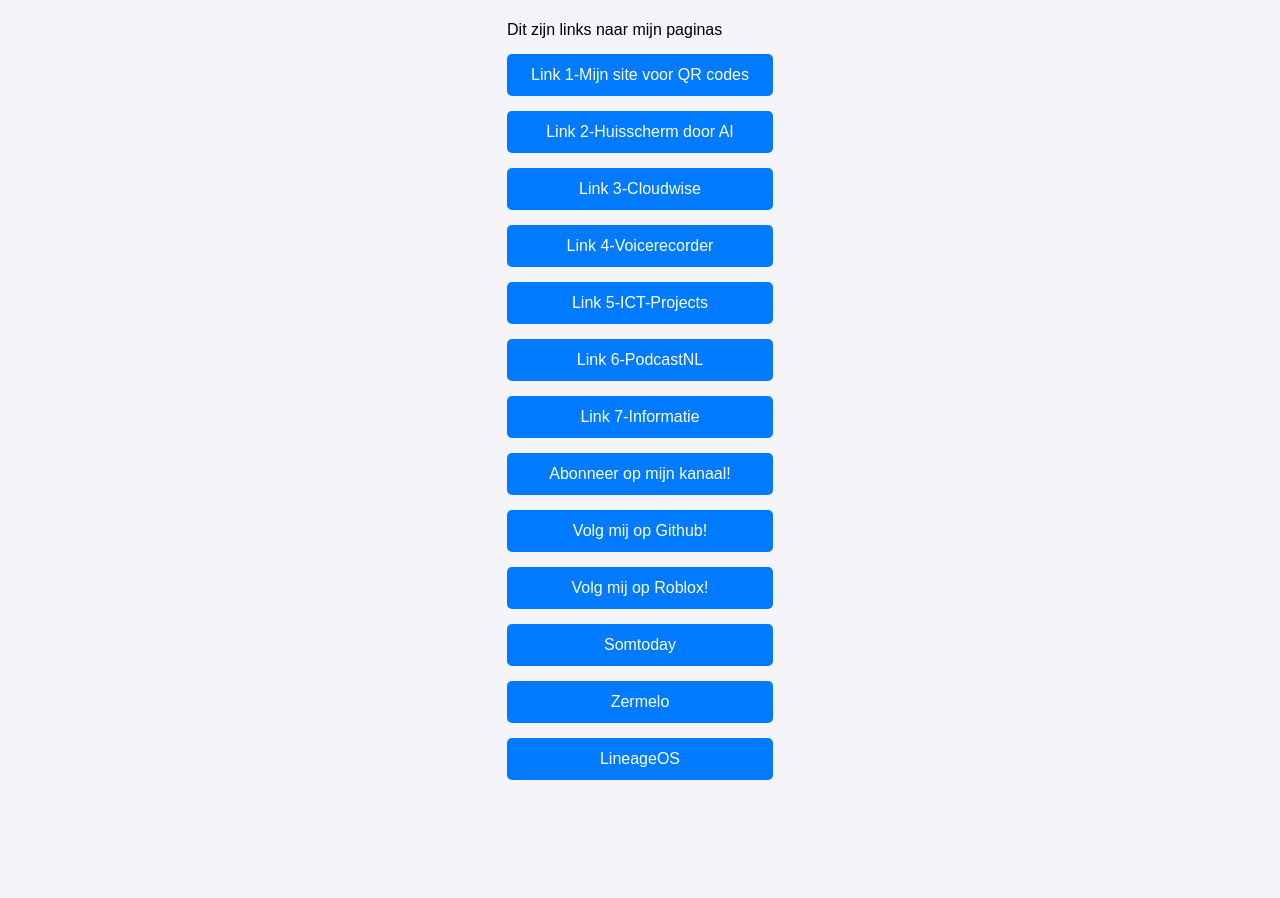
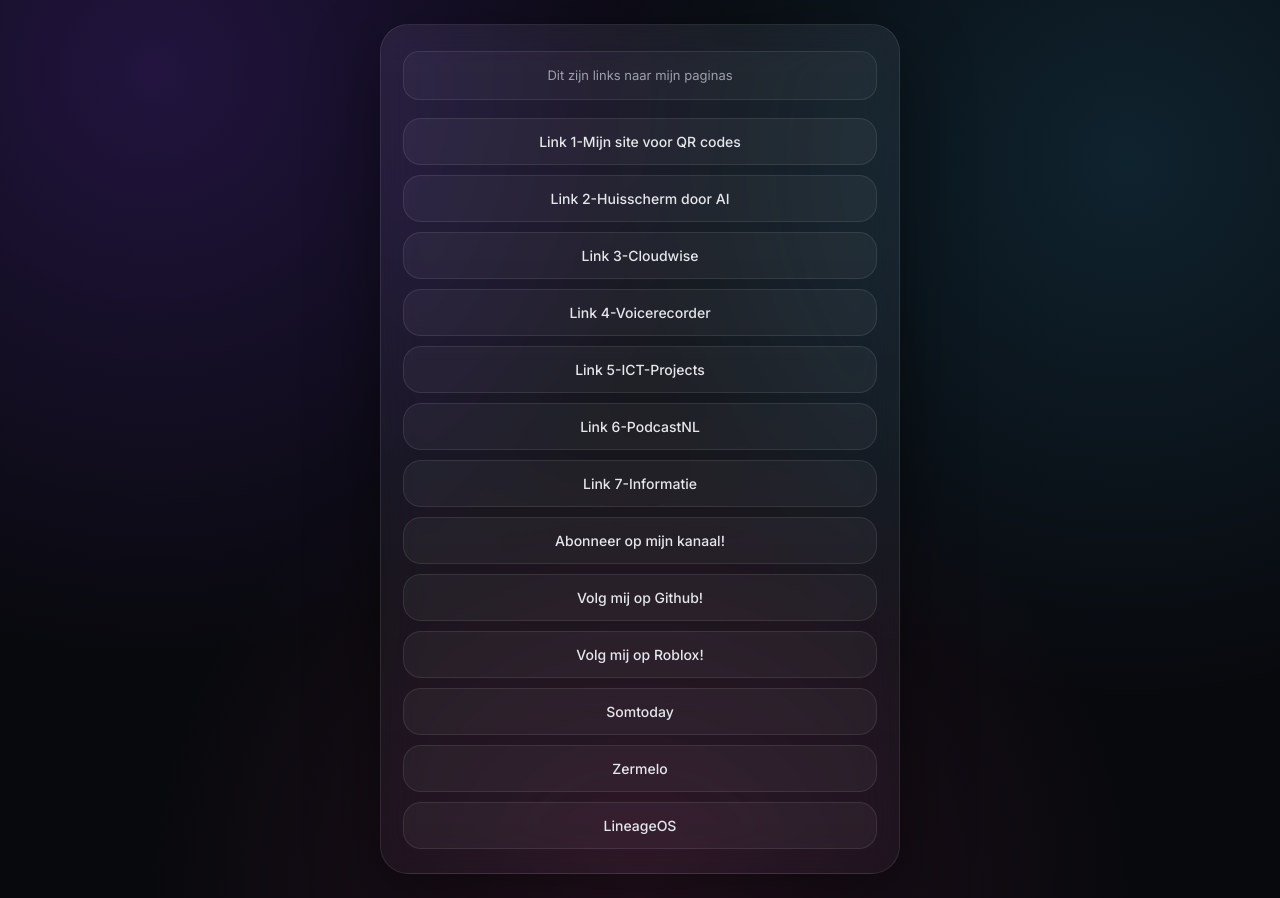
Before and after one commit to quintenmuskens-png/quintenmuskens-png.github.io, a plain HTML site: page index.html in a window 1280 px wide. Before the commit the page ends 800 px from the top, so only its background shows below. Drawn offline with Linux system fonts and the light colour scheme.

Commit message:
Refactor HTML and CSS for improved styling

```diff
--- a/index.html
+++ b/index.html
@@ -6,41 +6,116 @@
     <meta name="viewport" content="width=device-width, initial-scale=1.0">
     <link rel="icon" type="image/png" href="favicon.png">
     <title>Quinten Muskens´s Homepagina</title>
+
+    <link rel="preconnect" href="https://fonts.googleapis.com">
+    <link rel="preconnect" href="https://fonts.gstatic.com" crossorigin>
+    <link href="https://fonts.googleapis.com/css2?family=Inter:wght@400;500;600;700&display=swap" rel="stylesheet">
+
     <style>
-        /* Optional: Makes the buttons look nice and centered */
-        body {
-            font-family: Arial, sans-serif;
-            display: flex;
-            flex-direction: column;
-            align-items: center;
-            justify-content: center;
-            height: 100vh;
-            background-color: #f4f4f9;
-            margin: 0;
+        :root{
+            --bg:#08090d;
+            --panel:rgba(255,255,255,.05);
+            --panel-strong:rgba(255,255,255,.08);
+            --border:rgba(255,255,255,.09);
+            --text:#f4f5f7;
+            --muted:#9ea1ad;
+            --accent:#a78bfa;
+            --accent-soft:rgba(167,139,250,.16);
         }
 
-        .button-container {
-            display: flex;
-            flex-direction: column;
-            gap: 15px;
+        *{
+            box-sizing:border-box;
+            margin:0;
+            padding:0;
         }
 
-        /* This styles the link to look like a button */
-        .link-button {
-            display: inline-block;
-            padding: 12px 24px;
-            font-size: 16px;
-            color: white;
-            background-color: #007bff;
-            text-decoration: none;
-            border-radius: 5px;
-            text-align: center;
-            transition: background-color 0.2s ease;
+        body{
+            font-family:"Inter",system-ui,-apple-system,BlinkMacSystemFont,"Segoe UI",Roboto,Arial,sans-serif;
+            display:flex;
+            flex-direction:column;
+            align-items:center;
+            justify-content:center;
+            min-height:100vh;
+            padding:24px 16px;
+            margin:0;
+            color:var(--text);
+            background:
+                radial-gradient(circle at 12% 8%, rgba(124,58,237,.22), transparent 42%),
+                radial-gradient(circle at 88% 18%, rgba(56,189,248,.14), transparent 40%),
+                radial-gradient(circle at 50% 100%, rgba(236,72,153,.12), transparent 45%),
+                var(--bg);
         }
 
-        /* Changes color when you hover over it */
-        .link-button:hover {
-            background-color: #0056b3;
+        .button-container{
+            width:100%;
+            max-width:520px;
+            display:flex;
+            flex-direction:column;
+            gap:10px;
+            background:linear-gradient(180deg, rgba(255,255,255,.07), rgba(255,255,255,.035));
+            border:1px solid var(--border);
+            border-radius:28px;
+            padding:26px 22px 24px;
+            box-shadow:0 24px 70px rgba(0,0,0,.42);
+            backdrop-filter:blur(22px) saturate(140%);
+            -webkit-backdrop-filter:blur(22px) saturate(140%);
+        }
+
+        @supports not (backdrop-filter: blur(1px)){
+            .button-container{
+                background:#15161c;
+            }
+        }
+
+        .button-container span{
+            display:block;
+            text-align:center;
+            color:var(--muted);
+            font-size:13px;
+            line-height:1.6;
+            background:rgba(255,255,255,.035);
+            border:1px solid var(--border);
+            border-radius:16px;
+            padding:13px 15px;
+            margin-bottom:8px;
+        }
+
+        .link-button{
+            display:flex;
+            align-items:center;
+            justify-content:center;
+            gap:10px;
+            padding:14px 18px;
+            font-size:14px;
+            font-weight:500;
+            color:#e6e7ec;
+            text-decoration:none;
+            text-align:center;
+            background:rgba(255,255,255,.045);
+            border:1px solid var(--border);
+            border-radius:18px;
+            transition:background .2s ease, border-color .2s ease, transform .16s ease, color .2s ease;
+        }
+
+        .link-button:hover{
+            background:rgba(255,255,255,.08);
+            border-color:rgba(255,255,255,.16);
+            color:#fff;
+            transform:translateY(-1px);
+        }
+
+        .link-button:active{
+            transform:scale(.98);
+        }
+
+        @media (max-width:420px){
+            body{
+                padding:16px 12px;
+            }
+
+            .button-container{
+                padding:20px 16px;
+            }
         }
     </style>
 </head>
```
